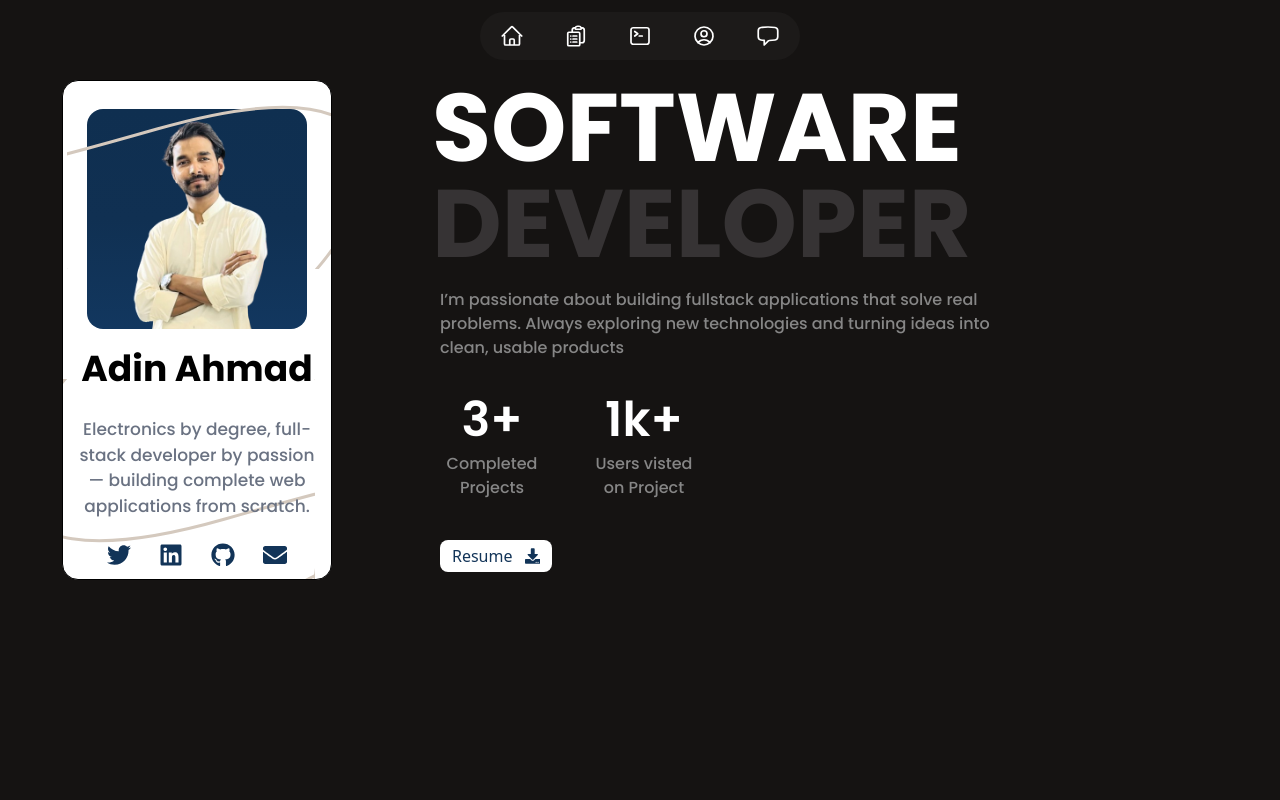
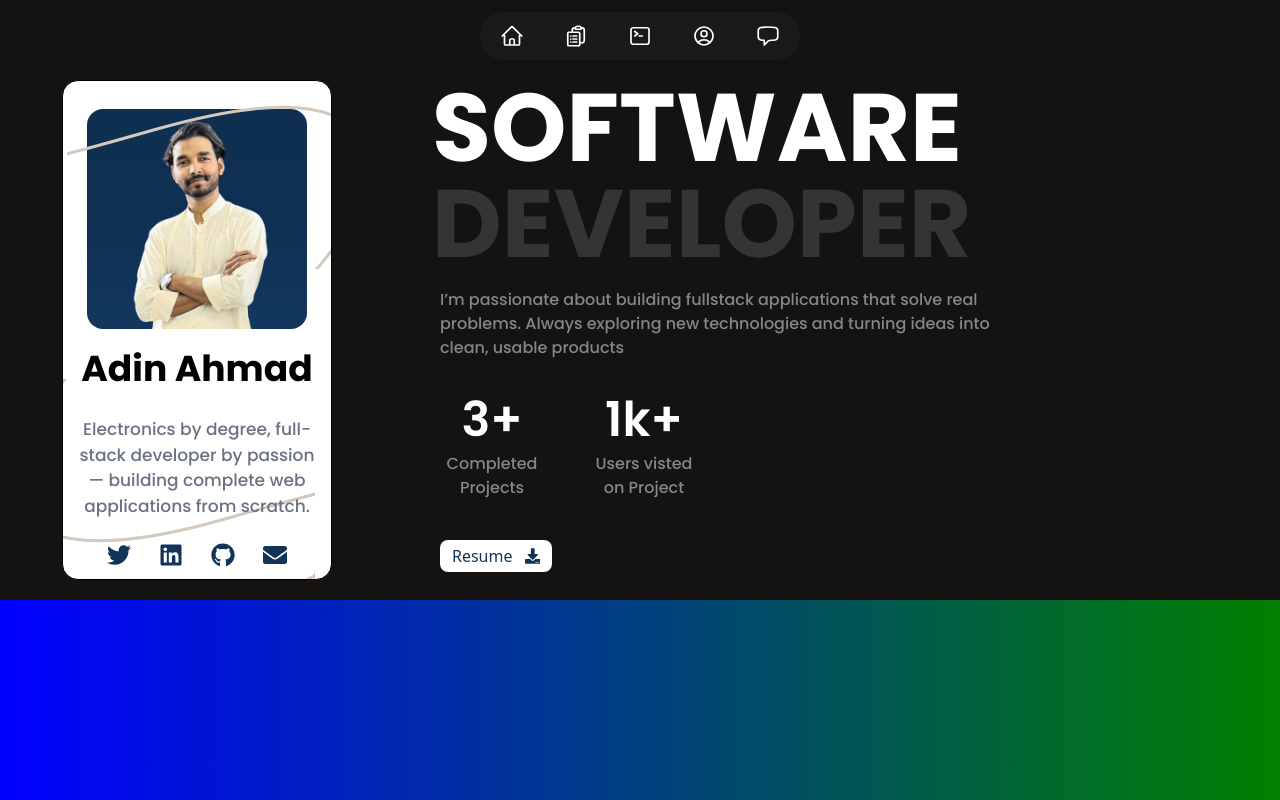
Before and after one commit to HeyAdin/portfolio-page, a React (Vite) app: page / in a window 1280 px wide. Built offline with nearby package versions, Linux system fonts and the light colour scheme.

Commit message:
added gradient

```diff
--- a/src/App.css
+++ b/src/App.css
@@ -17,5 +17,6 @@
 
 #root{
   height: 100vh;
-  background-color: #151312;
+  /* background-color: #151312; */
+  background-image: linear-gradient(to right, blue, green);
 }
```
